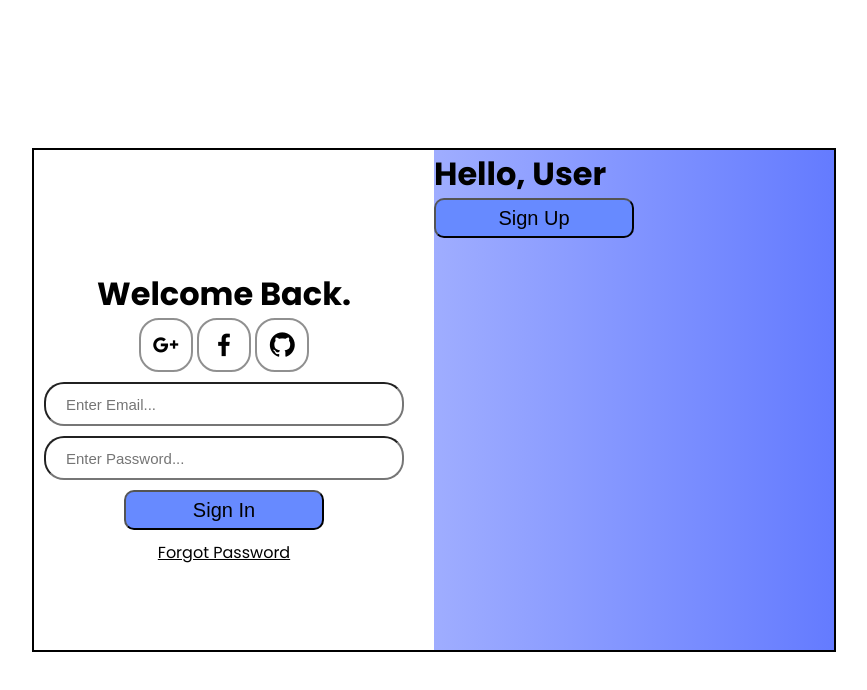
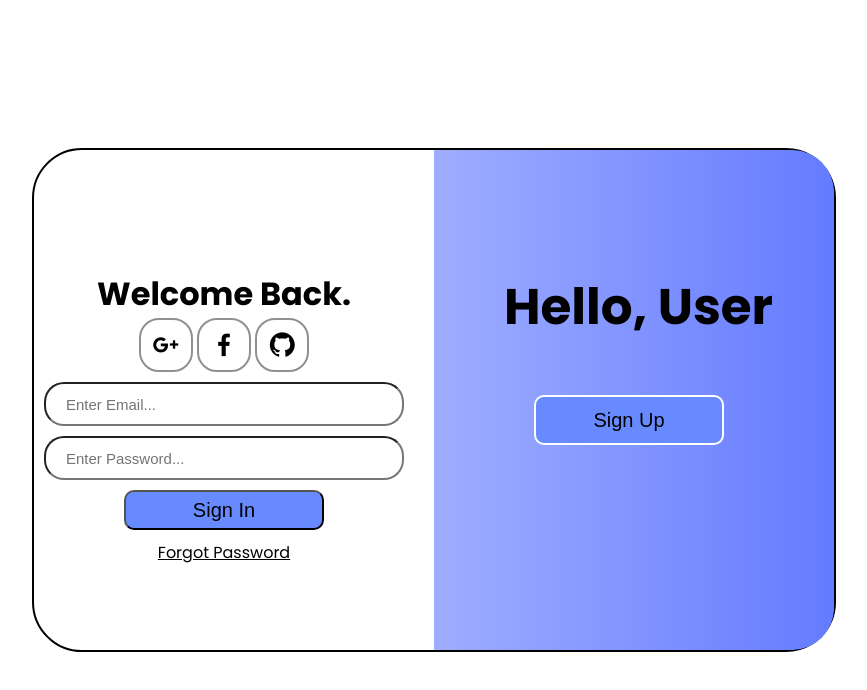
Before and after one commit to Pringl3/PersonalProjects, a plain HTML site: page Login_CreateAccount/index.html in a window 1280 px wide. Shown: the whole page, without its empty margins (206-1073 px from the left). Drawn offline with nearby package versions, Linux system fonts and the light colour scheme.

Commit message:
Update styles.css

```diff
--- a/Login_CreateAccount/styles.css
+++ b/Login_CreateAccount/styles.css
@@ -18,6 +18,7 @@ body {
     top: 50%;
     left: 50%;
     transform: translate(-50%, -50%);
+    border-radius: 50px;
 }
 
 .container i {
@@ -92,9 +93,22 @@ body {
     width: 50%;
     height: 100%;
     background: linear-gradient(to right, #9fadff, #647bff);
+    border-top-right-radius: 42px;
+    border-bottom-right-radius: 42px;
 }
 
 .select h1 {
-    display: flex;
-    text-align: center;
+    position: relative;
+    left: 70px;
+    top: 120px;
+    font-size: 50px;
 }
+
+.select button {
+    position: relative;
+    top: 170px;
+    left: 100px;
+    width: 190px;
+    height: 50px;
+    border: 2px solid #ffffff;
+}
```
